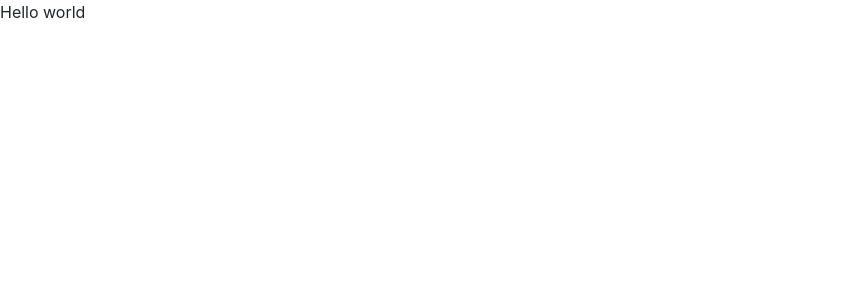
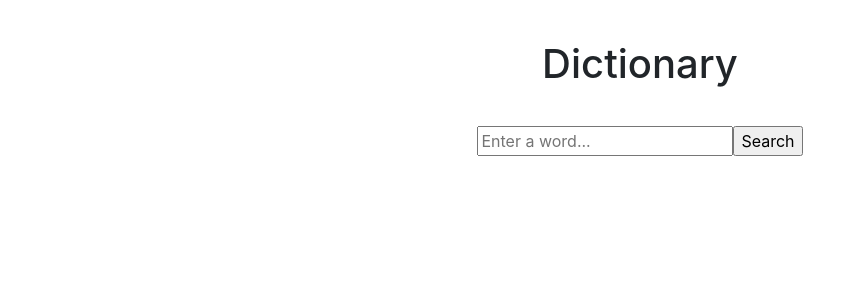
Before and after one commit to LaBren90/dictionary-project, a React (Create React App) app: page / in a window 1280 px wide. Shown: the top 300 px of the page, without its empty margins (0-865 px from the left). Built offline with nearby package versions, Linux system fonts and the light colour scheme.

Commit message:
html form created

```diff
--- a/src/App.css
+++ b/src/App.css
@@ -0,0 +1,8 @@
+.App {
+  text-align: center;
+  padding: 40px;
+}
+
+form {
+  padding: 30px;
+}
--- a/src/App.js
+++ b/src/App.js
@@ -3,7 +3,11 @@ import "./App.css";
 export default function App() {
   return (
     <div className="App">
-      <header className="App-header">Hello world</header>
+      <h1>Dictionary</h1>
+      <form className="searchEngine">
+        <input type="search" placeholder="Enter a word..." />
+        <input type="submit" value="Search" />
+      </form>
     </div>
   );
 }
```
